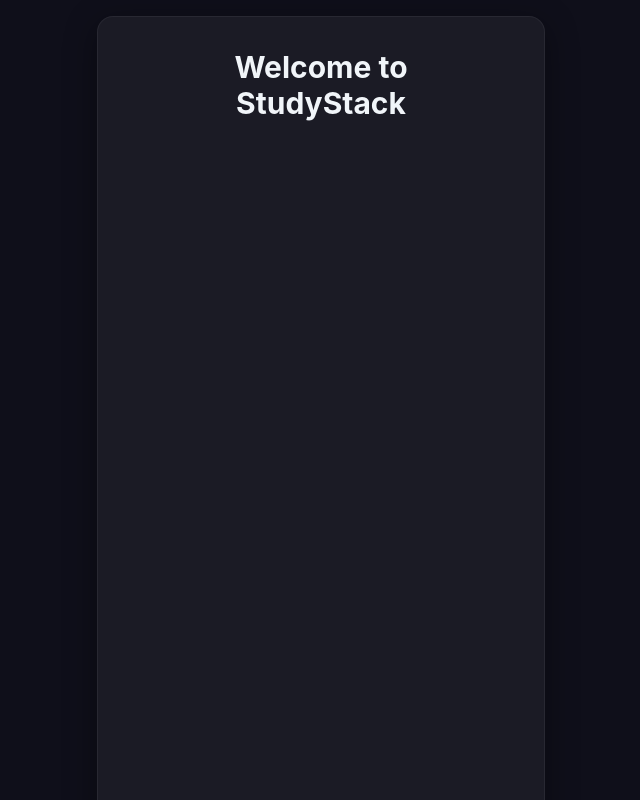
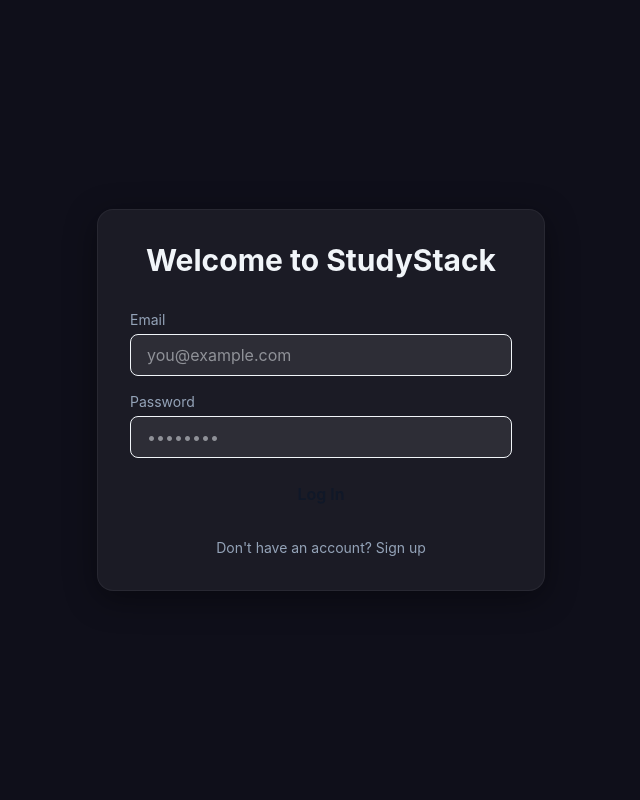
Before and after one commit to syedaa-67/studystack, a React (Vite) app in the folder frontend/: page /login in a window 1280 px wide. Shown: the top 800 px of the page, without its empty margins (319-959 px from the left). Built offline with nearby package versions, Linux system fonts and the light colour scheme; no server answers.

Commit message:
fix: clean broken tailwind classes in Login component

```diff
--- a/frontend/src/pages/Login.tsx
+++ b/frontend/src/pages/Login.tsx
@@ -35,36 +35,36 @@
   };
 
   return (
-    <div className="min-h-screen flex items-center justify-center bg-app p-4 min-h-screen w-full overflow-x-hidden px-4 sm:px-6 lg:px-8 max-w-7xl mx-auto">
-      <div className="card w-full max-w-md p-8 min-h-screen w-full overflow-x-hidden px-4 sm:px-6 lg:px-8 max-w-7xl mx-auto">
-        <h1 className="text-3xl font-bold text-primary text-center mb-8 min-h-screen w-full overflow-x-hidden px-4 sm:px-6 lg:px-8 max-w-7xl mx-auto">Welcome to StudyStack</h1>
+    <div className="min-h-screen flex items-center justify-center bg-app p-4">
+      <div className="card w-full max-w-md p-8">
+        <h1 className="text-3xl font-bold text-primary text-center mb-8">Welcome to StudyStack</h1>
 
         {error && (
-          <div className="bg-red-500/10 border border-red-500/20 text-red-500 p-3 rounded-lg mb-4 text-sm min-h-screen w-full overflow-x-hidden px-4 sm:px-6 lg:px-8 max-w-7xl mx-auto">
+          <div className="bg-red-500/10 border border-red-500/20 text-red-500 p-3 rounded-lg mb-4 text-sm">
             {error}
           </div>
         )}
 
-        <form onSubmit={handleSubmit} className="space-y-4 min-h-screen w-full overflow-x-hidden px-4 sm:px-6 lg:px-8 max-w-7xl mx-auto">
+        <form onSubmit={handleSubmit} className="space-y-4">
           <div>
-            <label className="text-sm text-secondary block mb-1 min-h-screen w-full overflow-x-hidden px-4 sm:px-6 lg:px-8 max-w-7xl mx-auto">Email</label>
+            <label className="text-sm text-secondary block mb-1">Email</label>
             <input
               type="email"
               value={email}
               onChange={(e) => setEmail(e.target.value)}
-              className="w-full px-4 py-2 rounded-lg bg-card-hover border border-border-subtle text-primary focus:border-accent-yellow focus:outline-none transition-colors min-h-screen w-full overflow-x-hidden px-4 sm:px-6 lg:px-8 max-w-7xl mx-auto"
+              className="w-full px-4 py-2 rounded-lg bg-card-hover border border-border-subtle text-primary focus:border-accent-yellow focus:outline-none transition-colors"
               placeholder="you@example.com"
               required
             />
           </div>
 
           <div>
-            <label className="text-sm text-secondary block mb-1 min-h-screen w-full overflow-x-hidden px-4 sm:px-6 lg:px-8 max-w-7xl mx-auto">Password</label>
+            <label className="text-sm text-secondary block mb-1">Password</label>
             <input
               type="password"
               value={password}
               onChange={(e) => setPassword(e.target.value)}
-              className="w-full px-4 py-2 rounded-lg bg-card-hover border border-border-subtle text-primary focus:border-accent-yellow focus:outline-none transition-colors min-h-screen w-full overflow-x-hidden px-4 sm:px-6 lg:px-8 max-w-7xl mx-auto"
+              className="w-full px-4 py-2 rounded-lg bg-card-hover border border-border-subtle text-primary focus:border-accent-yellow focus:outline-none transition-colors"
               placeholder="••••••••"
               required
             />
@@ -73,15 +73,15 @@
           <button
             type="submit"
             disabled={loading}
-            className="w-full py-2 px-4 rounded-lg bg-accent-yellow text-gray-900 font-semibold hover:bg-yellow-400 transition-colors disabled:opacity-50 disabled:cursor-not-allowed min-h-screen w-full overflow-x-hidden px-4 sm:px-6 lg:px-8 max-w-7xl mx-auto"
+            className="w-full py-2 px-4 rounded-lg bg-accent-yellow text-gray-900 font-semibold hover:bg-yellow-400 transition-colors disabled:opacity-50 disabled:cursor-not-allowed"
           >
             {loading ? 'Logging in...' : 'Log In'}
           </button>
         </form>
 
-        <p className="text-center text-sm text-secondary mt-6 min-h-screen w-full overflow-x-hidden px-4 sm:px-6 lg:px-8 max-w-7xl mx-auto">
+        <p className="text-center text-sm text-secondary mt-6">
           Don't have an account?{' '}
-          <Link to="/register" className="text-accent-yellow hover:underline min-h-screen w-full overflow-x-hidden px-4 sm:px-6 lg:px-8 max-w-7xl mx-auto">
+          <Link to="/register" className="text-accent-yellow hover:underline">
             Sign up
           </Link>
         </p>
```
